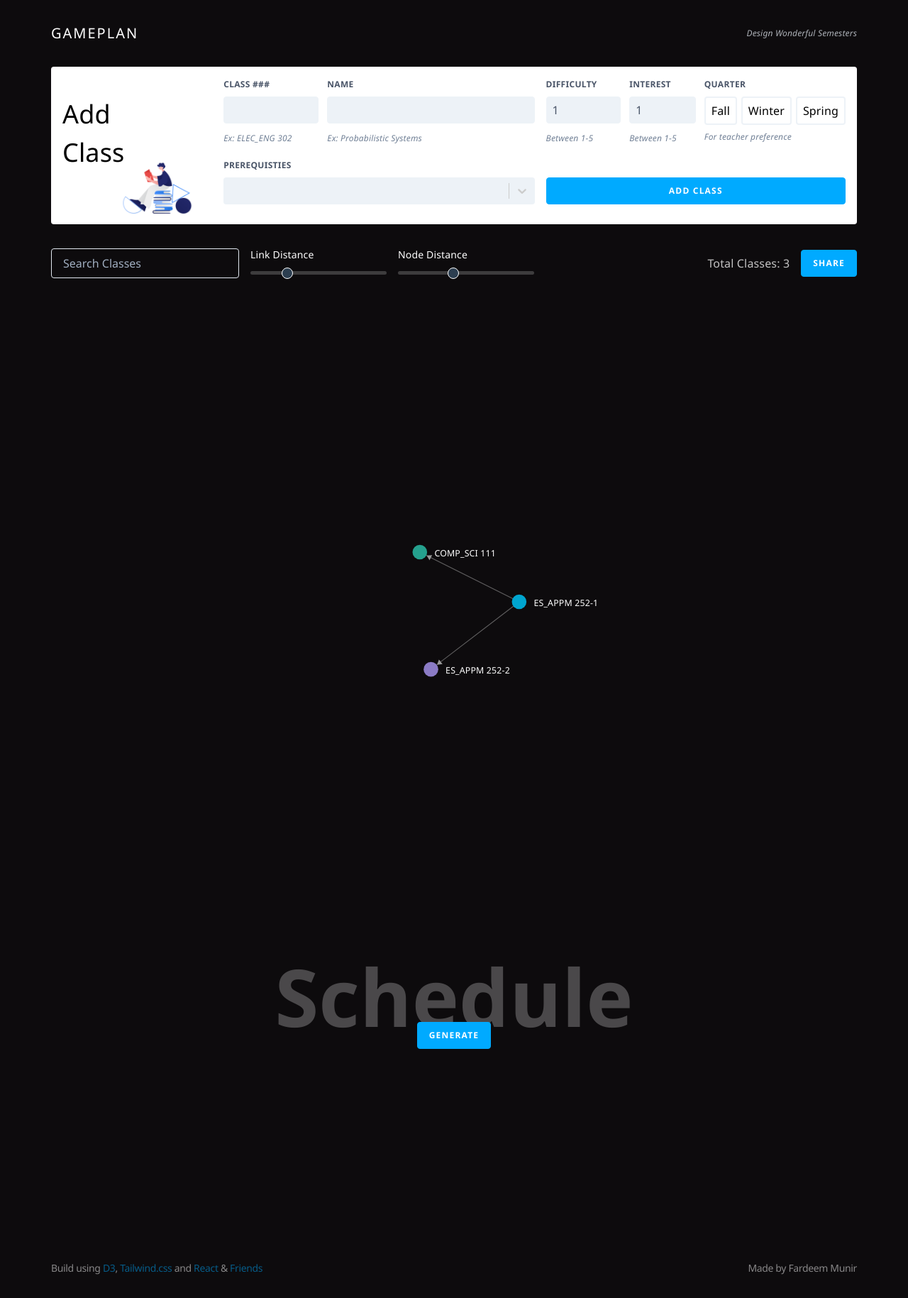
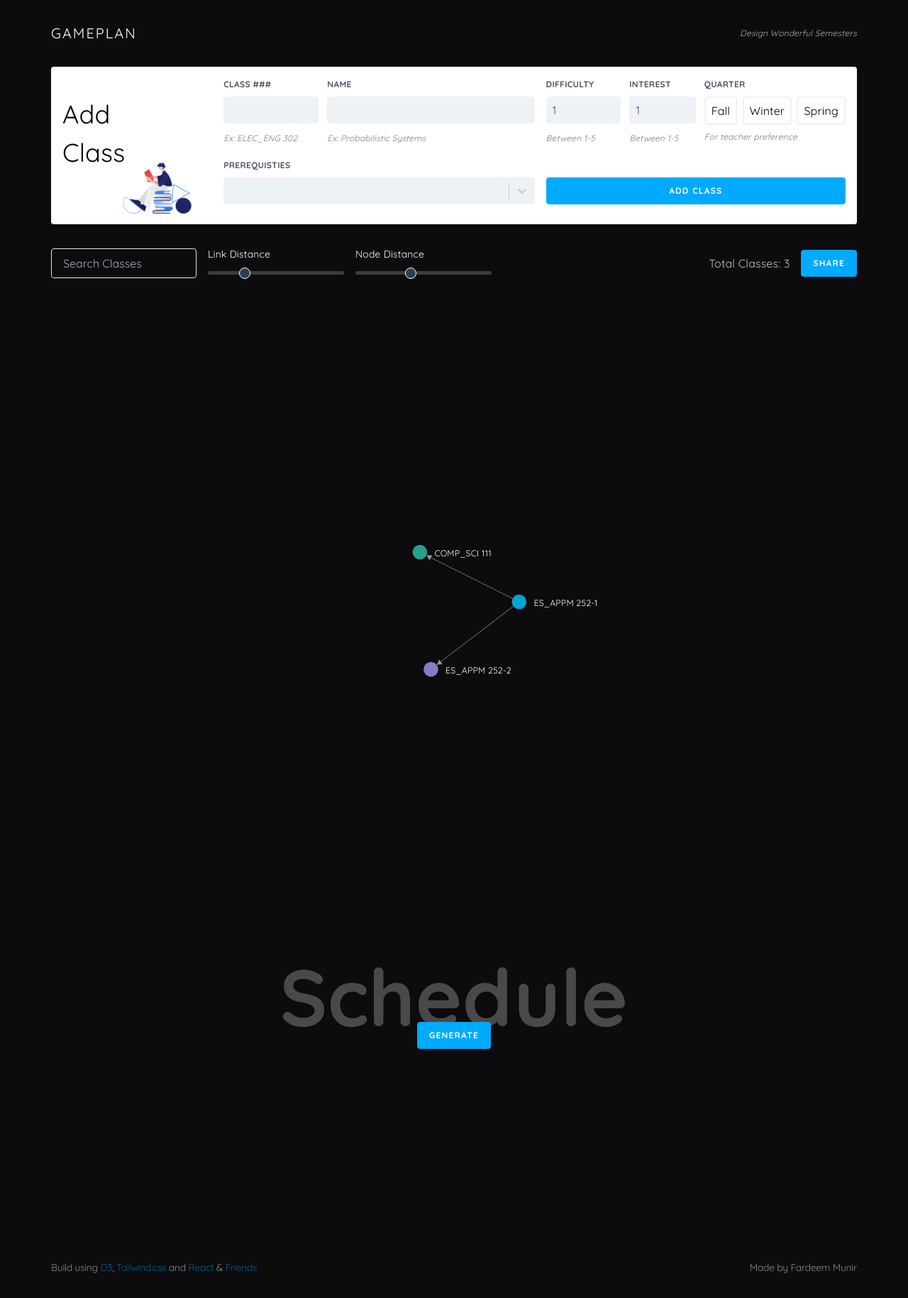
Before and after one commit to fardeemmunir/gameplan, a Next.js app: page / in a window 1280 px wide. Shown: the whole page at 71% size. Built offline with nearby package versions, Linux system fonts and the light colour scheme.

Commit message:
Rearrange styles

```diff
--- a/pages/index.jsx
+++ b/pages/index.jsx
@@ -18,6 +18,10 @@ const Home = () => {
         <Head>
           <title>Gameplan – Design Wonderful Semesters</title>
           <link rel="shortcut icon" href="/favicon.png" />
+          <link
+            rel="stylesheet"
+            href="https://fonts.googleapis.com/css?family=Quicksand:400,700&display=swap"
+          />
         </Head>
 
         <div className="container">
--- a/styles/main.css
+++ b/styles/main.css
@@ -2,13 +2,18 @@
 @tailwind components;
 @tailwind utilities;
 
-@import url("https://fonts.googleapis.com/css?family=Quicksand:400,700&display=swap");
+/* Base Styles */
 
 body {
   background-color: #0d0b0d;
-  font-family: "Quicksand", "Segoe UI", Tahoma, Geneva, Verdana, sans-serif;
+  font-family: "Quicksand", "Helvetica Neue", "Segoe UI", Tahoma, Geneva,
+    Verdana, sans-serif;
   letter-spacing: 0.01em;
   color: white;
+}
+
+a {
+  @apply text-blue-500;
 }
 
 .container {
@@ -16,102 +21,7 @@ body {
   width: 100%;
 }
 
-.add-class-form__title {
-  background-image: url("/books.png");
-  background-size: 70%;
-}
-
-.form__label {
-  @apply block uppercase tracking-wide text-gray-700 text-xs font-bold mb-2;
-}
-
-.form__input {
-  @apply appearance-none block mr-4 w-full bg-gray-200 text-gray-700 border border-gray-200 rounded p-2 mb-3 leading-tight;
-}
-
-.form__input:focus {
-  @apply outline-none bg-white border-gray-500;
-}
-
-.form__submit {
-  @apply cursor-pointer bg-blue-500 text-white border border-blue-500 uppercase text-xs rounded py-3 px-4 leading-none font-bold tracking-widest;
-}
-
-.form__submit--danger {
-  @apply form__submit;
-  @apply bg-red-600;
-  @apply border-red-600;
-}
-
-.form__submit:focus {
-  @apply outline-none;
-}
-
-.quarter-selector input:checked + label {
-  @apply bg-gray-200;
-}
-
-.quarter-selector label {
-  transition: all 0.2s;
-}
-
-.meta:hover .meta__tooltip,
-.meta__tooltip:hover {
-  z-index: 1;
-  opacity: 1;
-}
-
-.meta__tooltip {
-  top: 0rem;
-  left: 3rem;
-  opacity: 0;
-  z-index: -2;
-  transition: all 0.4s;
-}
-
-text {
-  fill: white;
-  transition: opacity 0.1s;
-}
-
-.network--is-searched text {
-  opacity: 0.5;
-}
-
-.network--is-searched .searched-item {
-  opacity: 1;
-}
-
-.class-more-details {
-  position: fixed;
-  bottom: 2rem;
-  z-index: 2;
-}
-
-.leading-zero {
-  line-height: 0;
-}
-
-.network__node {
-  transition: transform 0.1s;
-}
-
-.network__node:hover {
-  transform: scale(1.3);
-}
-
-.text-gigantic {
-  font-size: 7rem;
-}
-
-.share-modal {
-  top: 150%;
-  right: 0;
-  z-index: 2;
-  transition: opacity 0.2s;
-}
-
-/* Slider */
+/* range */
 
 .range {
   -webkit-appearance: none;
@@ -156,18 +66,97 @@ text {
   cursor: pointer;
 }
 
-.min-h-24 {
-  min-height: 6rem;
+/* Component Styles */
+
+/* AddClassForm */
+.add-class-form__title {
+  background-image: url("/books.png");
+  background-size: 70%;
+}
+
+.form__label {
+  @apply block uppercase tracking-wide text-gray-700 text-xs font-bold mb-2;
+}
+
+.form__input {
+  @apply appearance-none block mr-4 w-full bg-gray-200 text-gray-700 border border-gray-200 rounded p-2 mb-3 leading-tight;
+}
+
+.form__input:focus {
+  @apply outline-none bg-white border-gray-500;
+}
+
+.form__submit {
+  @apply cursor-pointer bg-blue-500 text-white border border-blue-500 uppercase text-xs rounded py-3 px-4 leading-none font-bold tracking-widest;
+}
+
+.form__submit:focus {
+  @apply outline-none;
+}
+
+.form__submit--danger {
+  @apply form__submit;
+  @apply bg-red-600;
+  @apply border-red-600;
+}
+
+.quarter-selector label {
+  transition: all 0.2s;
+}
+
+.quarter-selector input:checked + label {
+  @apply bg-gray-200;
+}
+
+/* NetworkGraph */
+
+.network__node {
+  transition: transform 0.1s;
+}
+
+.network__node:hover {
+  transform: scale(1.3);
+}
+
+text {
+  fill: white;
+  transition: opacity 0.1s;
+}
+
+.network--is-searched text {
+  opacity: 0.5;
+}
+
+.network--is-searched .searched-item {
+  opacity: 1;
+}
+
+.class-more-details {
+  position: fixed;
+  bottom: 2rem;
+  z-index: 2;
+}
+
+.leading-zero {
+  line-height: 0;
+}
+
+.share-modal {
+  top: 150%;
+  right: 0;
+  z-index: 2;
+  transition: opacity 0.2s;
+}
+
+/* Schedule */
+.text-gigantic {
+  font-size: 7rem;
 }
 
 .schedule-chart {
   min-height: 18rem;
 }
 
-a {
-  @apply text-blue-500;
+.min-h-24 {
+  min-height: 6rem;
 }
-
-a:hover {
-  /* @apply text-purple-700; */
-}
```
